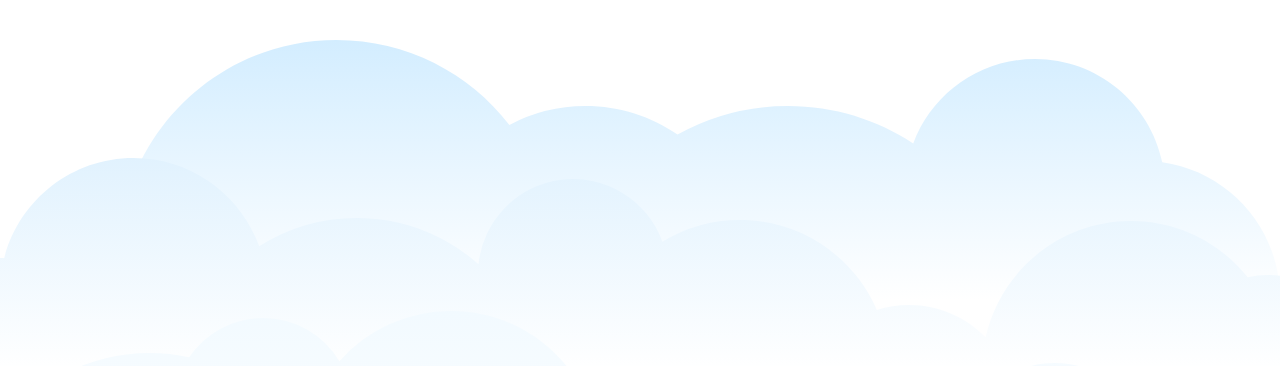
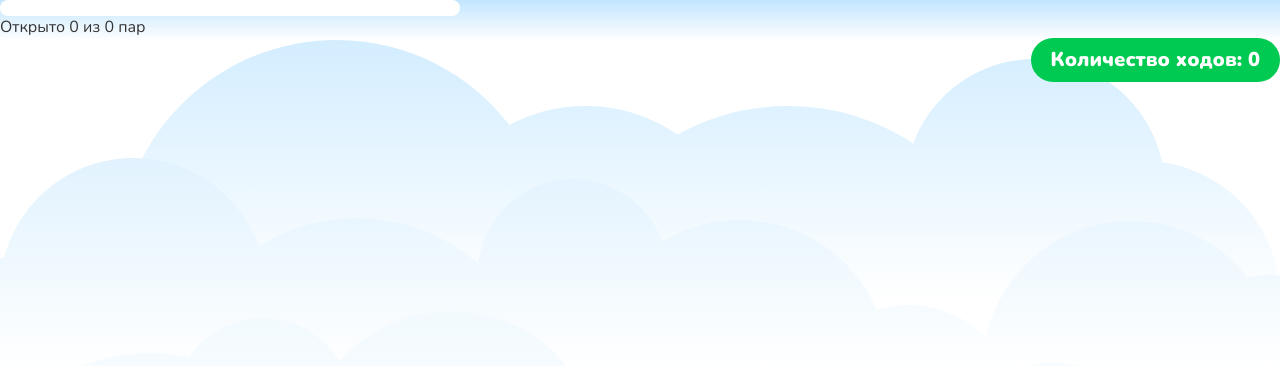
Before and after one commit to carpediem511/game_with_cards, a React (Create React App) app: page /game/1 in a window 1280 px wide. Before the commit this address had no page. Shown: the top 366 px of the page. Built offline with nearby package versions, Linux system fonts and the light colour scheme; what uuid4 would draw is missing.

Commit message:
готов компонент с игрой и частично логикой

```diff
--- a/src/components/App/index.tsx
+++ b/src/components/App/index.tsx
@@ -1,21 +1,22 @@
 import { useState } from 'react';
-import { TypeForGetCard, gameThemes, getCards, TypeForGameTheme } from '../Data';
+import { TypeForGetCard, gameThemes, getCards, TypeForGameTheme, cats, parrots, forKids } from '../Data';
 import StartPage from '../StartPage';
 import './../../index.css';
 import { Route, Routes, useNavigate } from 'react-router-dom';
+import GamePage from '../GamePage';
 
 type AppProps = { getCards: (type: number) => TypeForGetCard[] }
 
 function App({ getCards }: AppProps) {
 
-	const [cards, setCards] = useState<TypeForGetCard[]>([])
-	const [gameTheme, setGameTheme] = useState<TypeForGameTheme | ''>('')
+	const [gameTheme, setGameTheme] = useState<TypeForGameTheme | null>(null)
 	const navigate = useNavigate()
 
 	return (
 		<>
 			<Routes>
 				<Route path='/' element={<StartPage setGameTheme={setGameTheme} />} />
+				<Route path='/game/:type' element={<GamePage gameTheme={gameTheme} getCards={{ "cats": cats, "parrots": parrots, "forKids": forKids }} />} />
 			</Routes>
 		</>
 	)
--- a/src/components/Cards/index.tsx
+++ b/src/components/Cards/index.tsx
@@ -1,9 +1,31 @@
+type CardsProps = { handleCardClick: (id: string) => void }
 
-const Cards = () => {
+const Cards = ({ handleCardClick }: CardsProps) => {
 
 	return (
 		<>
+			<>
+				<li
+					className={`card `}
+					style={{
+						//transition: `transform ${animationDuration}`,
+						//backgroundImage: isOpenCard ? `url(${backImageUrl})` : "none",
+					}}
+				//onClick={handleClick}
+				>
 
+					<img
+						//src={url}
+						width="204"
+						height="144"
+					//alt={description}
+					//style={{ transform, backfaceVisibility: "hidden" }}
+					/>
+
+					<div className="card-back"></div>
+
+				</li>
+			</>
 		</>
 	)
 }
--- a/src/components/GamePage/index.tsx
+++ b/src/components/GamePage/index.tsx
@@ -1,11 +1,92 @@
+import { useEffect, useState } from 'react';
+import { TypeForGameTheme, TypeForGetCard } from '../Data';
 import './../../../src/index.css';
+import { useNavigate } from 'react-router-dom';
+import Cards from '../Cards';
 
+type GameProps = { gameTheme: TypeForGameTheme | null, getCards: { [key: string]: TypeForGetCard[] } }
+const timeOut = 900
 
-const GamePage = () => {
+const GamePage = ({ gameTheme, getCards }: GameProps) => {
+
+	const [cards, setCards] = useState<TypeForGetCard[]>([])
+	const [selectedCard, setSelectedCard] = useState<string[]>([]);
+	const [finishedCards, setFinishedCards] = useState<number>(0)
+	const [stepsCount, setStepsCount] = useState<number>(0)
+	const [progress, setProgress] = useState<number>(0)
+
+	const navigate = useNavigate()
+
+	//Перемешиваем карточки при смене темы игры
+	useEffect(() => {
+		if (gameTheme && getCards[gameTheme.type]) {
+			setCards(getCards[gameTheme.type])
+		}
+	}, [gameTheme, getCards])
+
+	//Обновляем прогресс игры на основе совпадения пары карточек
+	useEffect(() => {
+		const totalPairs = cards.length / 2
+		const progress = (finishedCards / totalPairs) * 100
+		setProgress(progress)
+	}, [cards, finishedCards])
+
+	//Обработка клика по карточке
+	const handleCardClick = (id: string) => {
+		if (selectedCard.length === 2) { // Если выбрано две карты, сбросить их
+			setSelectedCard([])
+			return
+		}
+
+		if (selectedCard.includes(id)) {// Если карта уже выбрана, игнорировать клик
+			return
+		}
+
+		setSelectedCard(prevItem => [...prevItem, id]) // Добавляем ID выбранной карты
+		setStepsCount(prevStep => prevStep + 1)
+	}
+
+	//Проверка совпадения двух выбранных карточек
+	useEffect(() => {
+		if (selectedCard.length === 2) {
+			const [firstCardID, secondCardID] = selectedCard
+			const [firstCard, secondCard] = cards.filter(card => card.id === firstCardID || card.id === secondCardID)
+
+			if (firstCard.description === secondCard.description) {
+				setFinishedCards(prevPairs => prevPairs + 1)
+				setSelectedCard([])
+			} else {
+				setTimeout(() => {
+					setSelectedCard([])
+				}, timeOut)
+			}
+		}
+	}, [selectedCard, cards])
 
 	return (
 		<>
+			<section className='game-container'>
+				<div className="progress-wrapper">
+					<div className="progress" style={{ width: `${progress}%` }}></div>
+				</div>
+				<p className="progress-description">Открыто {finishedCards} из {cards.length / 2} пар </p>
+				<div className="steps">Количество ходов: {stepsCount} </div>
+				<ul className={`cards cards-theme-${gameTheme}`}>
+					{cards.map((card: TypeForGetCard) => (
+						<Cards key={card.id} handleCardClick={handleCardClick} />
+					))}
 
+				</ul>
+
+				{/*		<div className="modal">
+					<div className="modal-box">
+						<h3 className="modal-caption">Победа!</h3>
+						<p className="modal-description">Теперь давайте узнаем результаты этой партии</p>
+						<button className="button modal-button" type="button" >Показать результаты</button>
+					</div>
+				</div>*/}
+
+			</section>
 		</>
 	)
 }
--- a/src/components/StartPage/index.tsx
+++ b/src/components/StartPage/index.tsx
@@ -3,17 +3,16 @@ import { gameThemes, TypeForGameTheme } from "../Data"
 import { useState } from "react";
 
 type StartProps = {
-	setGameTheme: (theme: TypeForGameTheme) => void;
+	setGameTheme: (theme: TypeForGameTheme | null) => void;
 }
 
 const StartPage = ({ setGameTheme }: StartProps) => {
 
 	const navigate = useNavigate()
-	const [chooseTheme, setChooseTheme] = useState<TypeForGameTheme | null>(null)
+	const [selectedTheme, setSelectedTheme] = useState<TypeForGameTheme | null>(null)
 
 	const handleStartGame = (theme: TypeForGameTheme) => {
-		console.log("Выбранная тема:", chooseTheme);
-		setChooseTheme(theme);
+		setSelectedTheme(theme);
 		setGameTheme(theme);
 		navigate(`/game/${theme.type}`)
 	}
@@ -34,14 +33,14 @@ const StartPage = ({ setGameTheme }: StartProps) => {
 			<div>
 				<h3>Выберите тему игры:</h3>
 				{gameThemes.map(({ type, text }) => (
-					<button key={type}
+					<button
+						key={type}
 						className={`ico-button ico-button-${type}`}
 						onClick={() => handleStartGame({ type, text })}>
 						{text}
 					</button>
 				))}
 			</div>
-
 		</section >
 	)
 }
```
